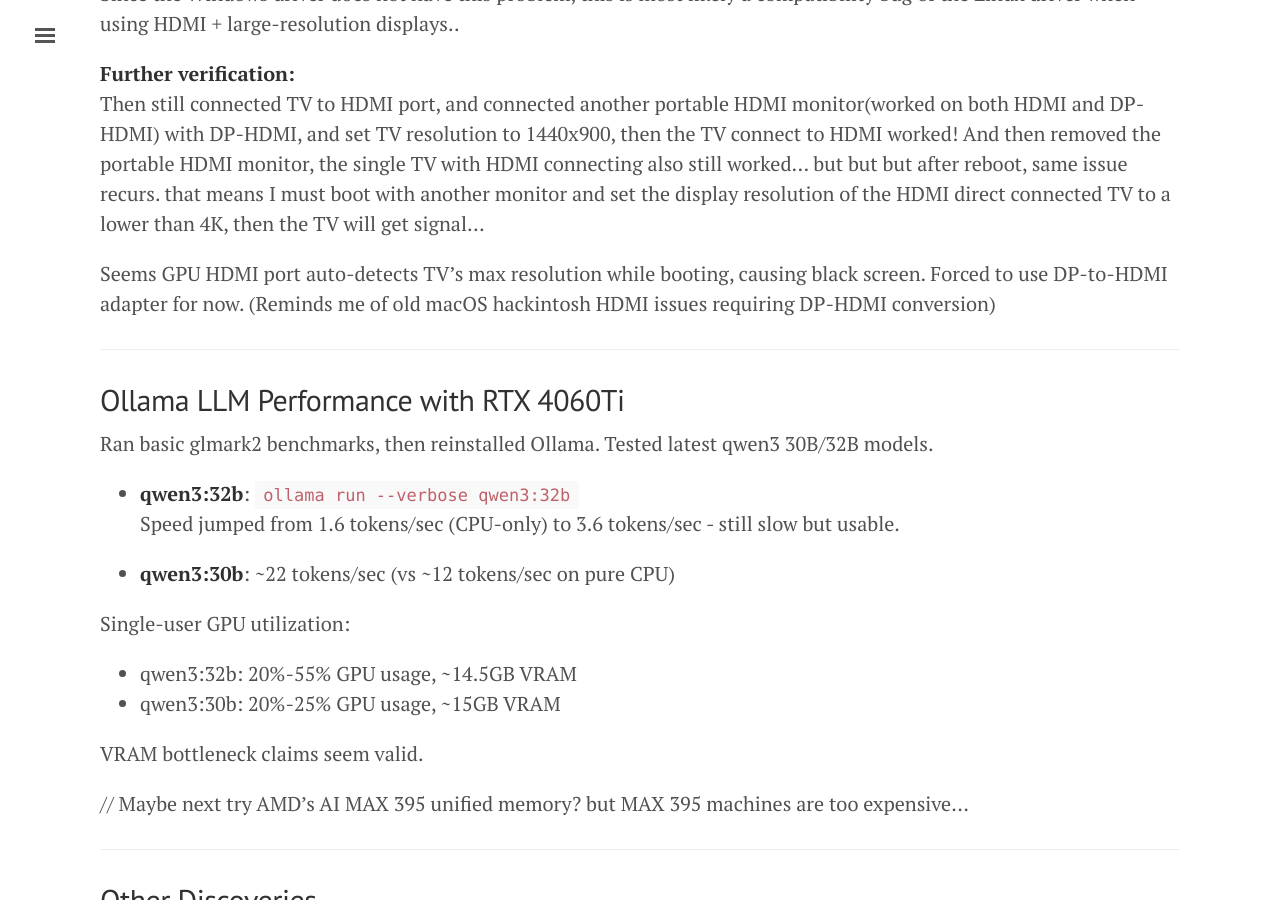
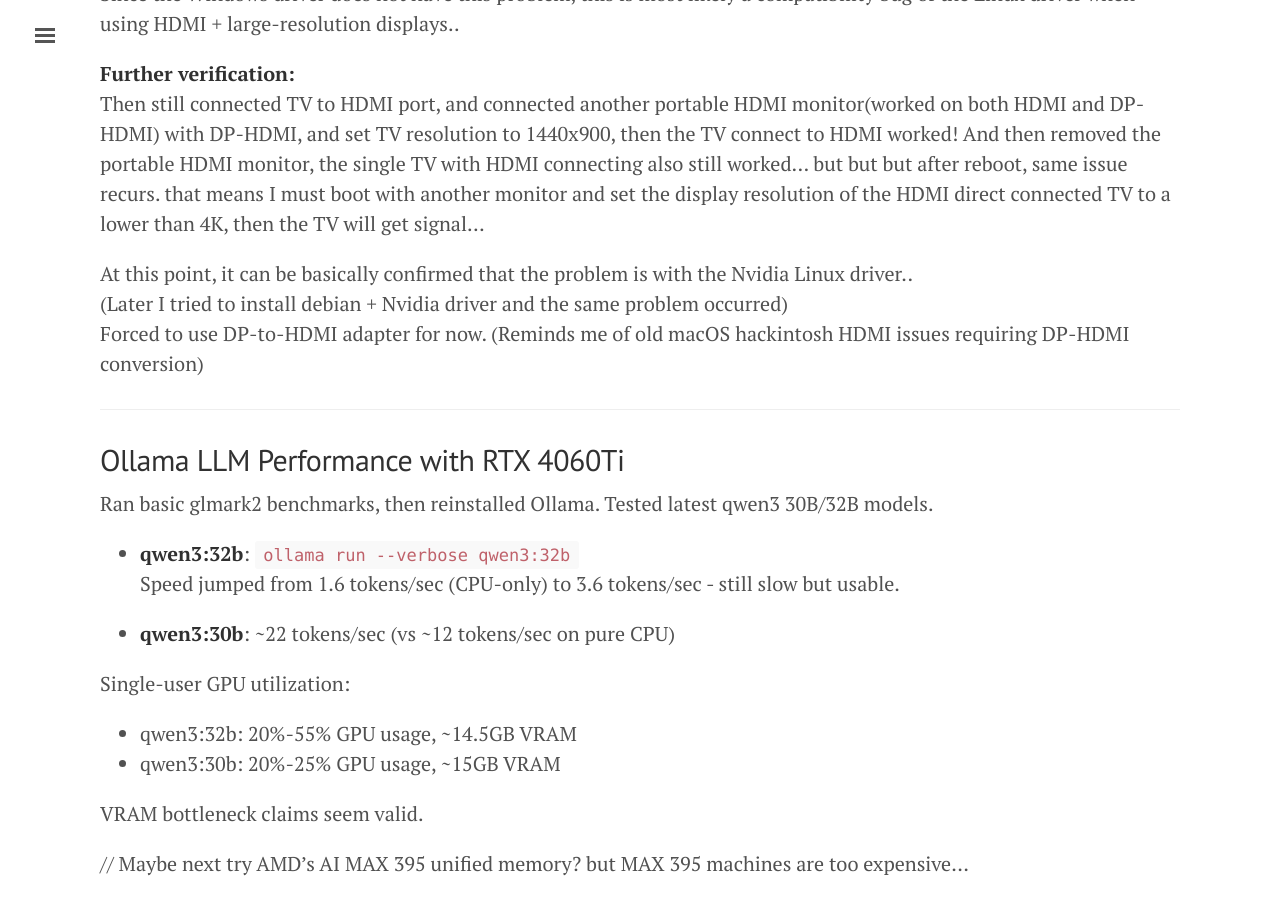
Before and after one commit to tcler/tcler.github.io, a Jekyll site: the page built from _posts/2025-05-30-my-first-graphics-card.md, in a window 1280 px wide and 900 px high, scrolled down 1259 px. Built offline with Jekyll 4.4.1, drawn with Linux system fonts in a browser that asks for light colours; some of the changed text lies outside the part shown.

Commit message:
Update 2025-05-30-my-first-graphics-card.md

```diff
--- a/_posts/2025-05-30-my-first-graphics-card.md
+++ b/_posts/2025-05-30-my-first-graphics-card.md
@@ -47,7 +47,8 @@
 the single TV with HDMI connecting also still worked... but but but after
 reboot, same issue recurs.  that means I must boot with another monitor and set the display resolution of the HDMI direct connected TV to a lower than 4K, then the TV will get signal...
 
-Seems GPU HDMI port auto-detects TV's max resolution while booting, causing black screen.
+At this point, it can be basically confirmed that the problem is with the Nvidia Linux driver..
+(Later I tried to install debian + Nvidia driver and the same problem occurred)
 Forced to use DP-to-HDMI adapter for now. (Reminds me of old macOS hackintosh HDMI issues
 requiring DP-HDMI conversion)
 
@@ -118,8 +119,9 @@
 然后依旧电视直插HDMI(依旧没信号)，便携屏用DP转接，display设置里找到电视，并把电视的分辨率调低到 1440x900 ，
 奇迹再次出现：直连HDMI的电视也点亮了，然后拔掉便携屏，只留电视接 HDMI 也OK，，但是，但是，但是 再重启后，还是同样的问题，
 
-启动阶段新显卡 hdmi 估计还是会探测电视最高分辨率，然后依旧黑屏，，没办法接电视就先用 DP转HDMI 吧。
-（以前黑苹果接老电视也有类似的问题，需要 DP-HDMI 转接）
+至此，基本可以确定是 Nvidia Linux 驱动对 HDMI 支持存在兼容性问题，，
+(后来安装 debian-12 + Nvidia 驱动也出现同样问题)
+没办法接电视就先用 DP转HDMI 吧。（以前黑苹果接老电视也有类似的问题，需要 DP-HDMI 转接）
 
 ---
 # ollama 跑 LLM 的效果
```
